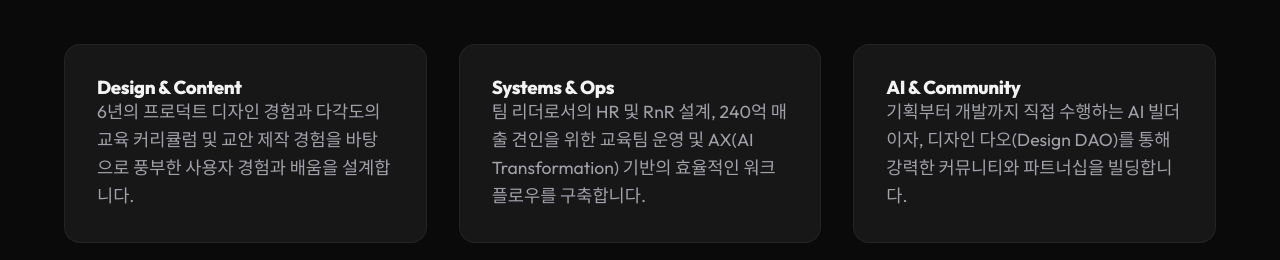
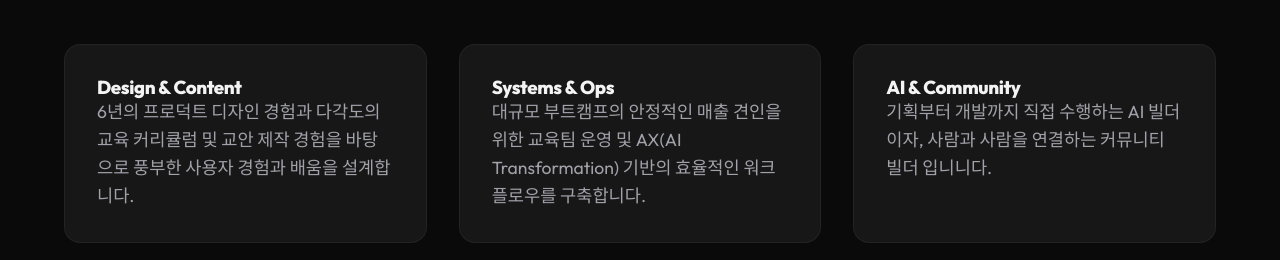
Before and after one commit to suzynam/Suzys-Portfolio-2026, a Next.js app: page / in a window 1280 px wide. Shown: the part 2044-2304 px from the top of the page. Built offline with nearby package versions, Linux system fonts and the light colour scheme; no server answers.

Commit message:
style: 문구 수정

```diff
--- a/src/app/page.tsx
+++ b/src/app/page.tsx
@@ -74,11 +74,11 @@ export default function Home() {
               </div>
               <div className="card capability-card">
                 <h3>Systems & Ops</h3>
-                <p>팀 리더로서의 HR 및 RnR 설계, 240억 매출 견인을 위한 교육팀 운영 및 AX(AI Transformation) 기반의 효율적인 워크플로우를 구축합니다.</p>
+                <p>대규모 부트캠프의 안정적인 매출 견인을 위한 교육팀 운영 및 AX(AI Transformation) 기반의 효율적인 워크플로우를 구축합니다.</p>
               </div>
               <div className="card capability-card">
                 <h3>AI & Community</h3>
-                <p>기획부터 개발까지 직접 수행하는 AI 빌더이자, 디자인 다오(Design DAO)를 통해 강력한 커뮤니티와 파트너십을 빌딩합니다.</p>
+                <p>기획부터 개발까지 직접 수행하는 AI 빌더이자, 사람과 사람을 연결하는 커뮤니티 빌더 입니니다.</p>
               </div>
             </div>
           </div>
```
